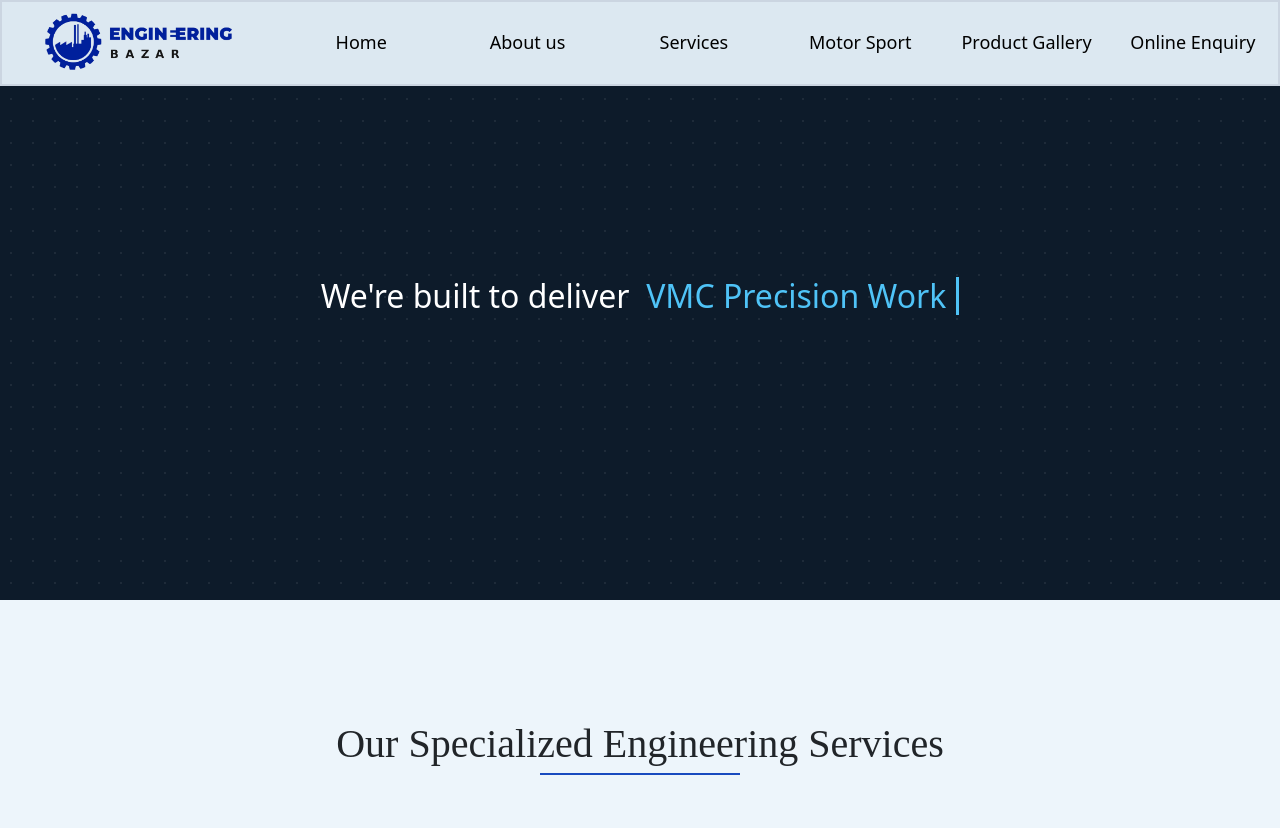
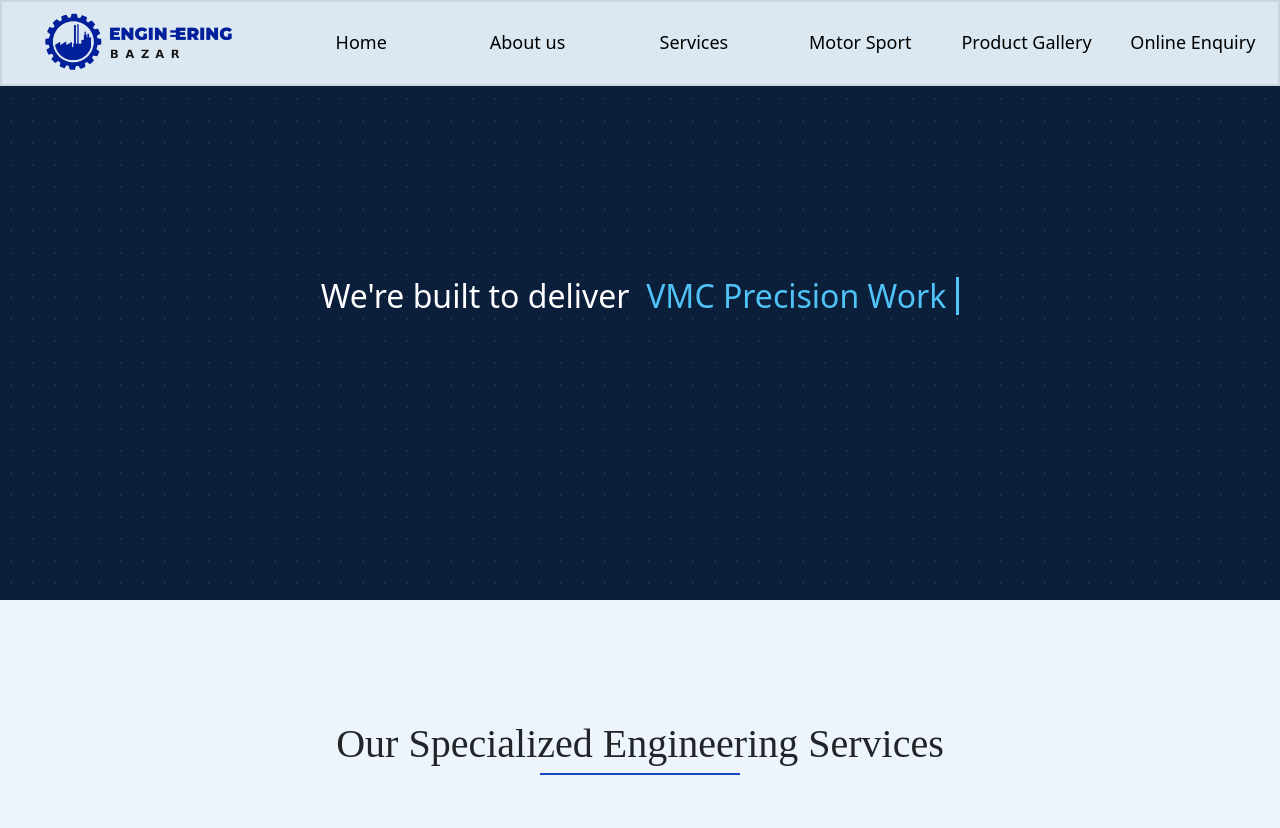
Before and after one commit to bhavesh601/confio-engineering-website_02, a website: page index.html in a window 1280 px wide. Shown: the top 828 px of the page. Drawn offline with nearby package versions, Linux system fonts and the light colour scheme.

```diff
--- a/CSS/style.css
+++ b/CSS/style.css
@@ -1193,7 +1193,7 @@
 }
 #index_main{
     height: 600px;
-    background-color: #0d1b2a;
+    background-color: #0b1f3a;
     background-image: radial-gradient(circle, rgba(255,255,255,0.07) 1px, transparent 1px);
     background-size: 22px 22px;
     min-height: 300px;
```
